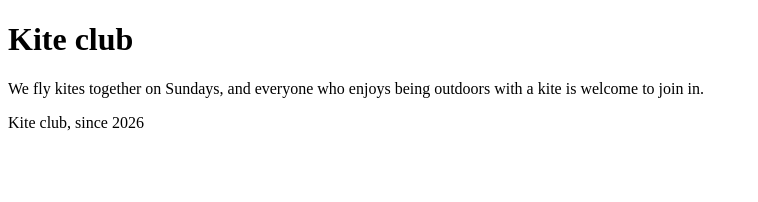
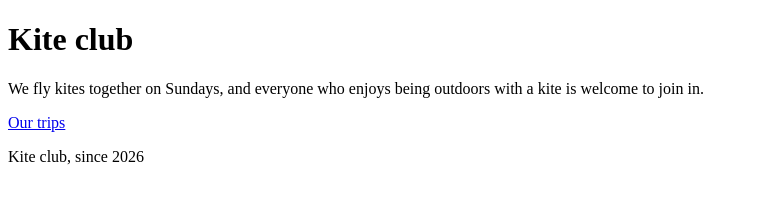
Before and after one commit to joelwellbournewood/forerunner-sandbox, a plain HTML site: page kite/index.html in a window 1280 px wide. Shown: the whole page, without its empty margins (0-758 px from the left). Drawn offline with Linux system fonts and the light colour scheme.

Commit message:
Link trips page from kite/index.html as "Our trips"
Summary: I added <p><a href="trips.html">Our trips</a></p> to kite/index.html, between the intro paragraph and the footer. I changed nothing else in the file. I didn't add a test or run the project's tests, because this is one static link.

Files changed: kite/index.html (added the link).

Criteria:
1. met. The file now contains <a href="trips.html">Our trips</a>.
2. met. The file already existed, and all its original content is still there.
3. met. trips.html is in the same folder as index.html

```diff
--- a/kite/index.html
+++ b/kite/index.html
@@ -8,6 +8,7 @@
 <body>
 <h1>Kite club</h1>
 <p>We fly kites together on Sundays, and everyone who enjoys being outdoors with a kite is welcome to join in.</p>
+<p><a href="trips.html">Our trips</a></p>
 <footer>Kite club, since 2026</footer>
 </body>
 </html>
```
